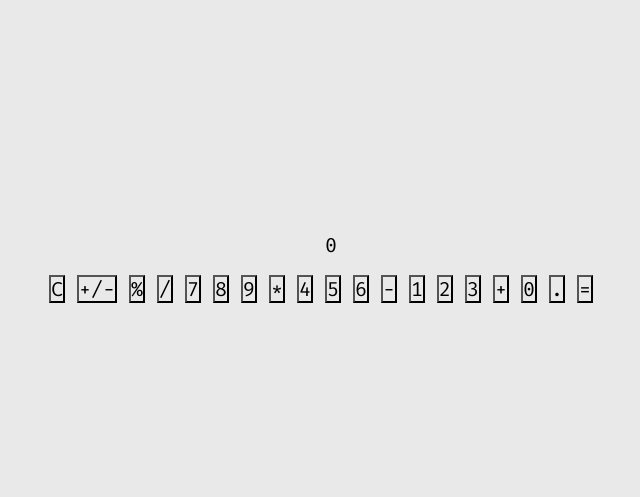
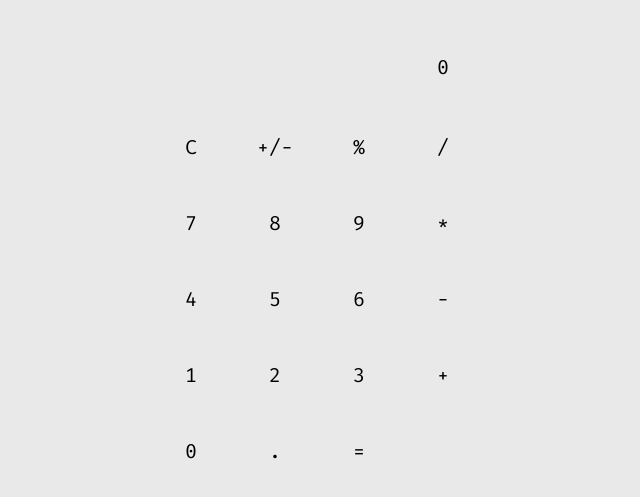
Before and after one commit to Viraj-Bagga/Portfolio, a plain HTML site: page 10th-Grade/Small-Projects/Javascript/Calculator/index.html in a window 1280 px wide. Shown: the part 141-638 px from the top of the page, without its empty margins (319-959 px from the left). Drawn offline with Linux system fonts and the light colour scheme.

Commit message:
Update style.css

```diff
--- a/10th-Grade/Small-Projects/Javascript/Calculator/style.css
+++ b/10th-Grade/Small-Projects/Javascript/Calculator/style.css
@@ -1,4 +1,3 @@
-
 @import url(https://fonts.googleapis.com/css?family=Fira+Mono&display=swap);
 
 *{
@@ -52,4 +51,23 @@ main{
         border-radius: 30px;
         text-shadow: -1px -1px 2px #fff, 2px 2px 2px rgba(#000, 0,4);
     }
+
+    .keys{
+        display: grid;
+        grid-template-columns: repeat(4, 1fr);
+        grid-gap: 0.8rem;
+        margin-top: 20px;
+    }
+
+    button{
+        @include shadow;
+        width: 60px;
+        height: 60px;
+        border: none;
+        border-radius: 30px;
+        cursor: pointer;
+    }
 }
+
+//https://www.youtube.com/watch?v=n63qcjz60Co
+//15:30a
```
